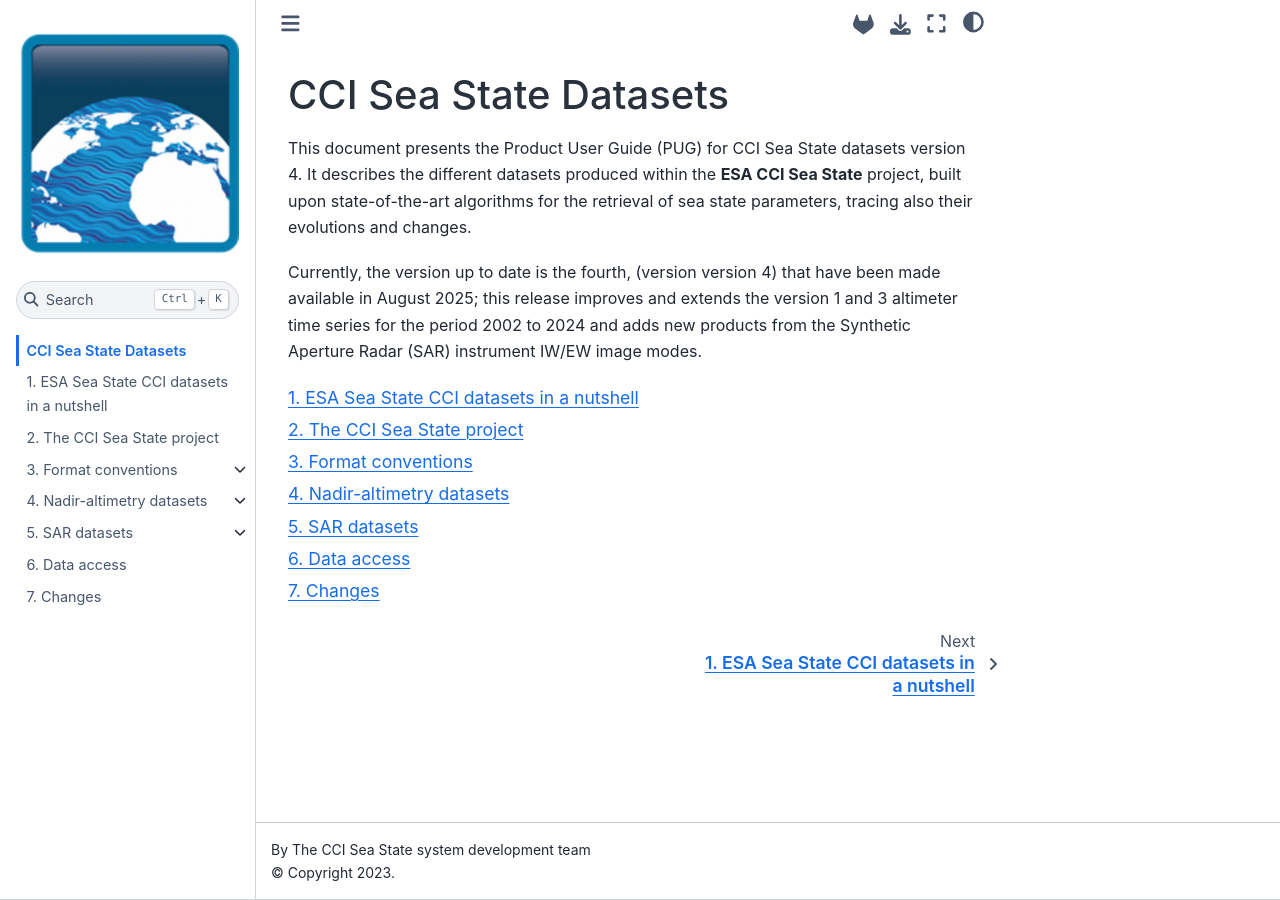
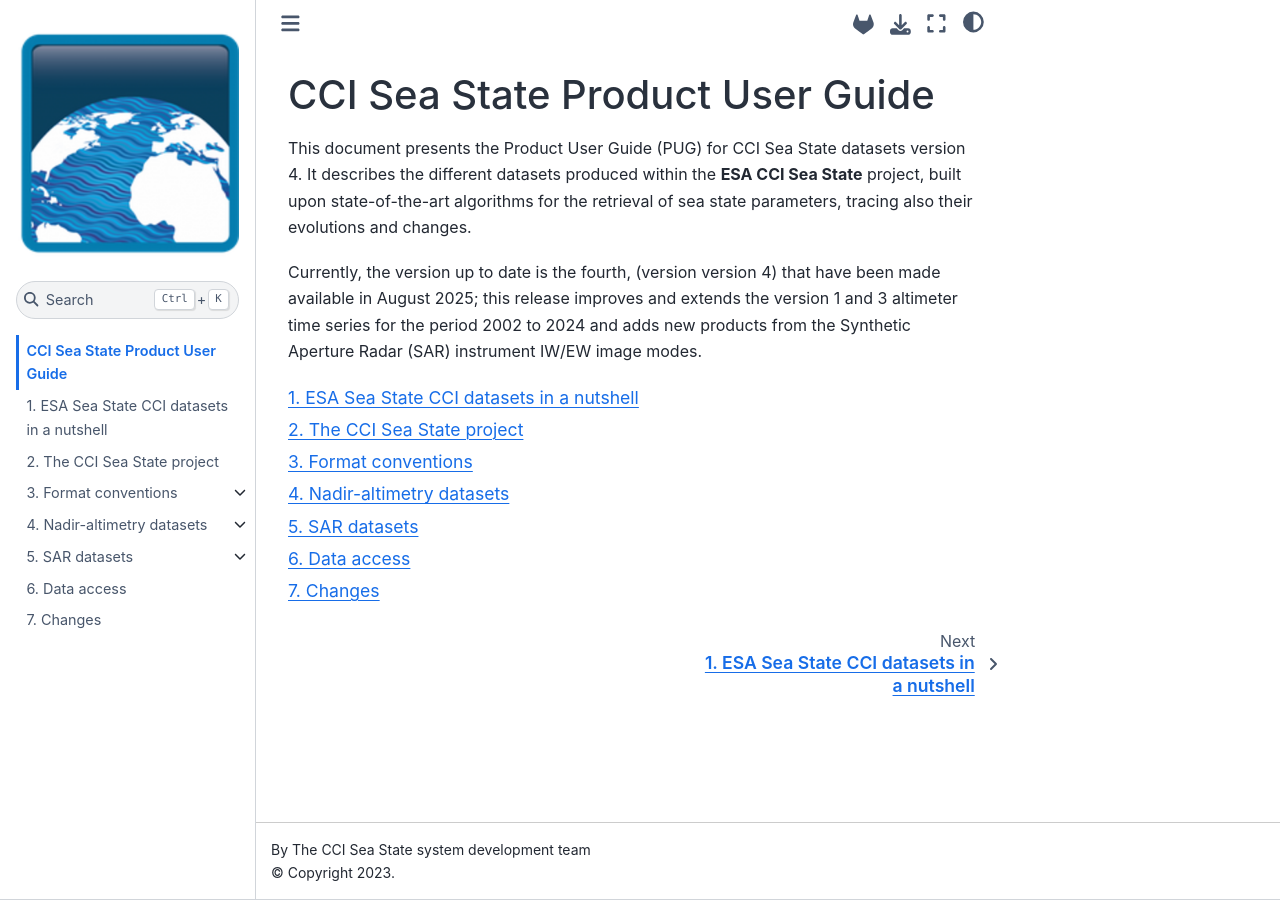
Before and after one commit to umr-lops/cci-seastate-pum, a Jupyter Book: the page built from intro.md, in a window 1280 px wide. Built offline with Jupyter Book 1.0.4 settings and Sphinx 7.4.7 and the Sphinx Book theme 1.1.4, drawn with Linux system fonts in a browser that asks for light colours.

Commit message:
changed title

```diff
--- a/intro.md
+++ b/intro.md
@@ -1,4 +1,4 @@
-# CCI Sea State Datasets
+# CCI Sea State Product User Guide
 
 This document presents the Product User Guide (PUG) for CCI Sea State
 datasets {{cci_version}}. It describes the different datasets produced within
```
